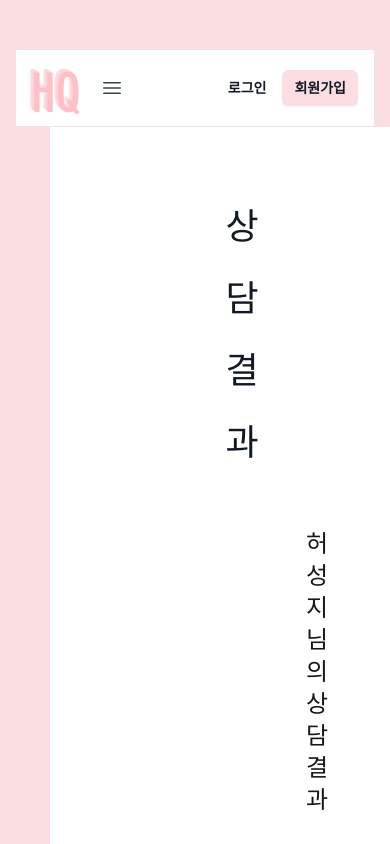
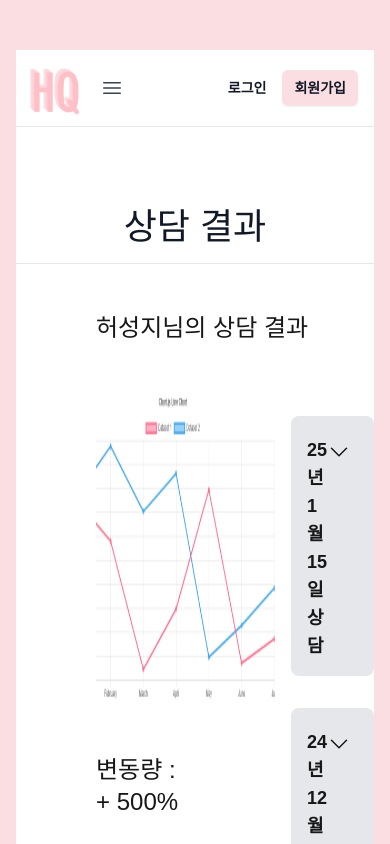
Before and after one commit to gjtjdwl/insideout-front, a Next.js app: page /mypage/counsellog in a window 390 px wide. Shown: the top 844 px of the page. Built offline with nearby package versions, Linux system fonts and the light colour scheme.

Commit message:
style: 반응형에 맞춘 너비 조정

```diff
--- a/app/(header)/mypage/counsellog/page.tsx
+++ b/app/(header)/mypage/counsellog/page.tsx
@@ -5,9 +5,9 @@ import Accordion from '@/app/components/Accordion';
 
 export default function CounselLogPage() {
   return (
-    <div className="bg-customPink">
-      <div className=" bg-white mx-[50px] px-44 py-16">
-        <div className="max-w-[1200px] mx-auto">
+    <div className="bg-customPink px-4 sm:px-[50px]">
+      <div className=" bg-white py-16 flex justify-center min-h-[70vh]">
+        <div className="max-w-[1200px] w-full">
           <div className="flex justify-center items-center px-4 sm:px-0">
             <h3 className="text-4xl leading-loose font-medium text-gray-900">
               상담 결과
--- a/app/(header)/mypage/edit/page.tsx
+++ b/app/(header)/mypage/edit/page.tsx
@@ -134,8 +134,8 @@ export default function EditProfilePage() {
 
   return (
     <div className="bg-customPink px-4 sm:px-[50px]">
-      <div className="bg-white px-44 py-16">
-        <div className="max-w-[1200px] mx-auto">
+      <div className="bg-white py-16 flex justify-center min-h-[70vh]">
+        <div className="max-w-[1200px] w-full">
           <form onSubmit={handleSubmit}>
             <div className="flex justify-center items-center px-4 sm:px-0">
               <h3 className="text-4xl leading-loose font-medium text-gray-900">
@@ -152,7 +152,9 @@ export default function EditProfilePage() {
                   </dd>
                 </div>
                 <div className="px-4 py-6 sm:grid sm:grid-cols-3 sm:gap-4 sm:px-0">
-                <dt className="text-sm/6 font-medium text-gray-900">아이디</dt>
+                  <dt className="text-sm/6 font-medium text-gray-900">
+                    아이디
+                  </dt>
                   <dd className="mt-1 text-sm/6 text-gray-400 sm:col-span-2 sm:mt-0">
                     {userinfo.userId}
                   </dd>
@@ -194,13 +196,17 @@ export default function EditProfilePage() {
                       required
                     />
                     {passwordError && (
-                    <p className="text-red-500 text-sm mt-1">{passwordError}</p>
+                      <p className="text-red-500 text-sm mt-1">
+                        {passwordError}
+                      </p>
                     )}
                   </div>
                 </div>
 
                 <div className="px-4 py-6 sm:grid sm:grid-cols-3 sm:gap-4 sm:px-0">
-                <dt className="text-sm/6 font-medium text-gray-900">이메일</dt>
+                  <dt className="text-sm/6 font-medium text-gray-900">
+                    이메일
+                  </dt>
                   <dd className="mt-1 text-sm/6 text-gray-700 sm:col-span-2 sm:mt-0">
                     <input
                       name="email"
@@ -210,7 +216,9 @@ export default function EditProfilePage() {
                       placeholder={userinfo.email || '이메일을 입력하세요.'}
                     />
                     {errors.email && (
-                    <p className="text-red-500 text-sm mt-1">{errors.email}</p>
+                      <p className="text-red-500 text-sm mt-1">
+                        {errors.email}
+                      </p>
                     )}
                   </dd>
                 </div>
@@ -250,7 +258,9 @@ export default function EditProfilePage() {
                       value={formData.deptCode}
                       onChange={handleChange}
                       className={`w-full px-3 py-2 border rounded-lg shadow-sm focus:outline-none focus:ring-1 focus:ring-black`}
-                    placeholder={userinfo.deptCode || '부서 코드를 입력하세요.'}
+                      placeholder={
+                        userinfo.deptCode || '부서 코드를 입력하세요.'
+                      }
                     />
                   </dd>
                 </div>
@@ -271,8 +281,8 @@ export default function EditProfilePage() {
                 취소
               </button>
             </div>
+          </form>
         </div>
-        </form>
       </div>
     </div>
   );
--- a/app/(header)/mypage/page.tsx
+++ b/app/(header)/mypage/page.tsx
@@ -39,8 +39,8 @@ export default function Mypage() {
 
   return (
     <div className="bg-customPink px-4 sm:px-[50px]">
-      <div className="bg-white px-44 py-16">
-        <div className="max-w-[1200px] mx-auto">
+      <div className="bg-white py-16 flex justify-center min-h-[70vh]">
+        <div className="max-w-[1200px] w-full">
           <div className="flex justify-center items-center px-4 sm:px-0">
             <h3 className="text-4xl leading-loose font-medium text-gray-900">
               마이페이지
--- a/app/(header)/mypage/verify/page.tsx
+++ b/app/(header)/mypage/verify/page.tsx
@@ -29,8 +29,8 @@ export default function VerifyPage() {
 
   return (
     <div className="bg-customPink px-4 sm:px-[50px]">
-      <div className="bg-white px-44 py-16">
-        <div className="max-w-[1200px] mx-auto">
+      <div className="bg-white py-16 flex justify-center min-h-[70vh]">
+        <div className="max-w-[1200px] w-full">
           <div className="flex justify-center items-center px-4 sm:px-0">
             <h3 className="text-4xl leading-loose font-medium text-gray-900">
               회원 정보 수정
```
Lines whose indentation alone changed are shown as unchanged.
